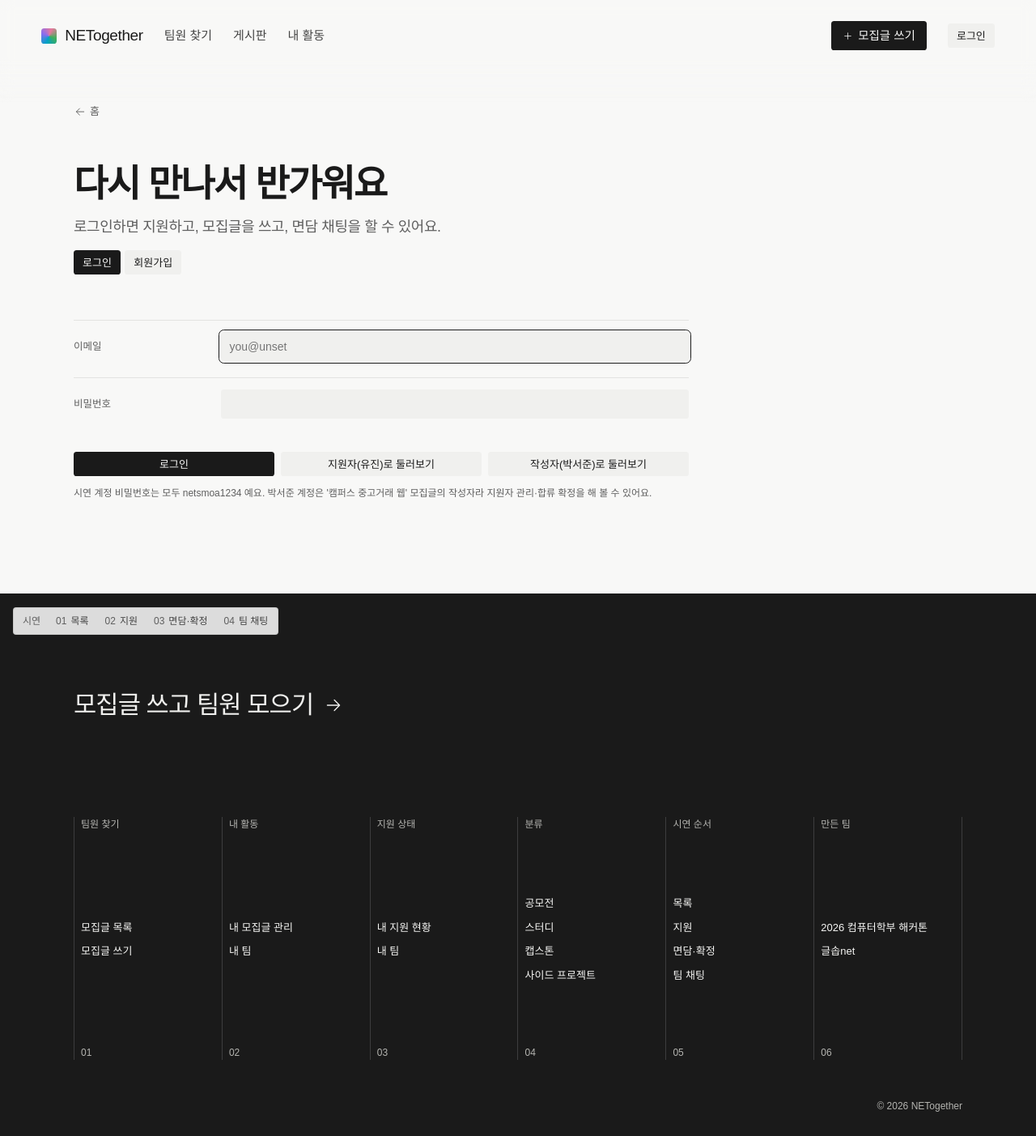
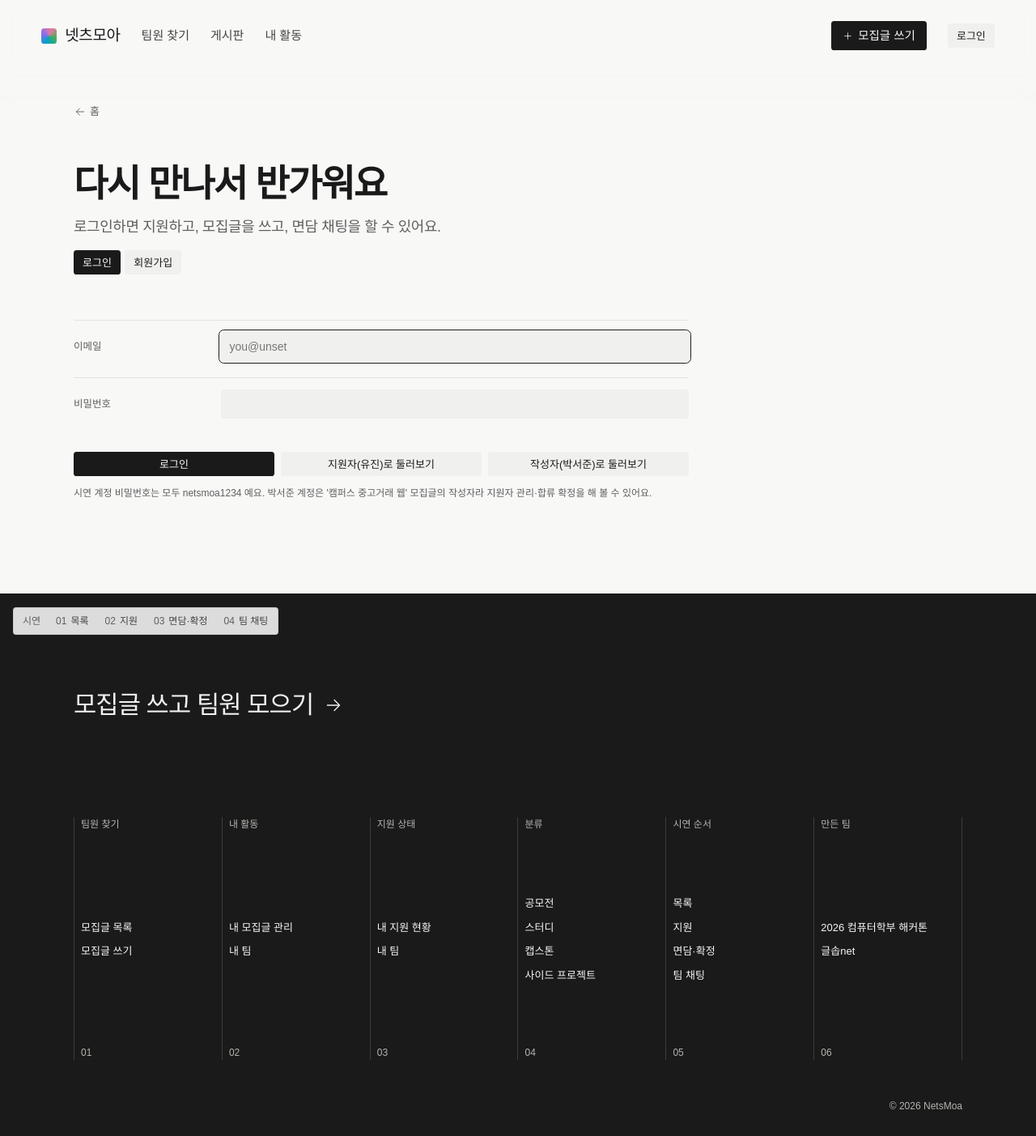
Before and after one commit to zlnzzaro/NetsMoa, a React (Vite) app in the folder frontend/: page /login in a window 1280 px wide. Shown: the whole page at 81% size. Built offline with nearby package versions, Linux system fonts and the light colour scheme; no server answers; a web font is replaced by a local one.

Commit message:
style: 서비스 이름을 넷츠모아(NetsMoa)로 변경

```diff
--- a/frontend/index.html
+++ b/frontend/index.html
@@ -4,7 +4,7 @@
     <meta charset="UTF-8" />
     <link rel="icon" type="image/svg+xml" href="/favicon.svg" />
     <meta name="viewport" content="width=device-width, initial-scale=1.0, viewport-fit=cover" />
-    <title>NETogether · 컴퓨터학부 팀원 모집</title>
+    <title>NetsMoa · 컴퓨터학부 팀원 모집</title>
   </head>
   <body>
     <div id="root"></div>
--- a/frontend/src/components/layout/Footer.jsx
+++ b/frontend/src/components/layout/Footer.jsx
@@ -33,7 +33,7 @@ export default function Footer() {
         </div>
 
         <div className="disclose">
-          <span>© 2026 NETogether</span>
+          <span>© 2026 NetsMoa</span>
         </div>
       </div>
     </footer>
--- a/frontend/src/components/layout/Navbar.jsx
+++ b/frontend/src/components/layout/Navbar.jsx
@@ -11,7 +11,7 @@ export default function Navbar() {
       {/* nav-frame: 노트북 이상에서는 화면 전체 폭 (좌우 여백 --edge) */}
       <div className="frame nav-frame">
         <nav className="top">
-          <Link className="logo" to="/"><span className="mk" />NETogether</Link>
+          <Link className="logo" to="/"><span className="mk" />넷츠모아</Link>
           <NavLink className={cls} to="/" end>팀원 찾기</NavLink>
           <NavLink className={cls} to="/board">게시판</NavLink>
           <NavLink className={(s) => `${cls(s)} hide-m`} to="/mine" end>내 활동</NavLink>
--- a/frontend/src/pages/HomePage.jsx
+++ b/frontend/src/pages/HomePage.jsx
@@ -17,7 +17,7 @@ export default function HomePage() {
         <p className="statement">
           <b>좋은 아이디어는 많아요. 그런데 같이 할 사람을 찾기가 어려워요.</b>{' '}
           단톡방 공지는 금방 묻히고, 누가 어떤 역할을 할 수 있는지 한눈에 보이지 않아요.
-          NETogether는 필요한 역할과 빈자리를 먼저 보여 줘요.
+          넷츠모아는 필요한 역할과 빈자리를 먼저 보여 줘요.
         </p>
       </section>
       <FeatureIntro />
```
